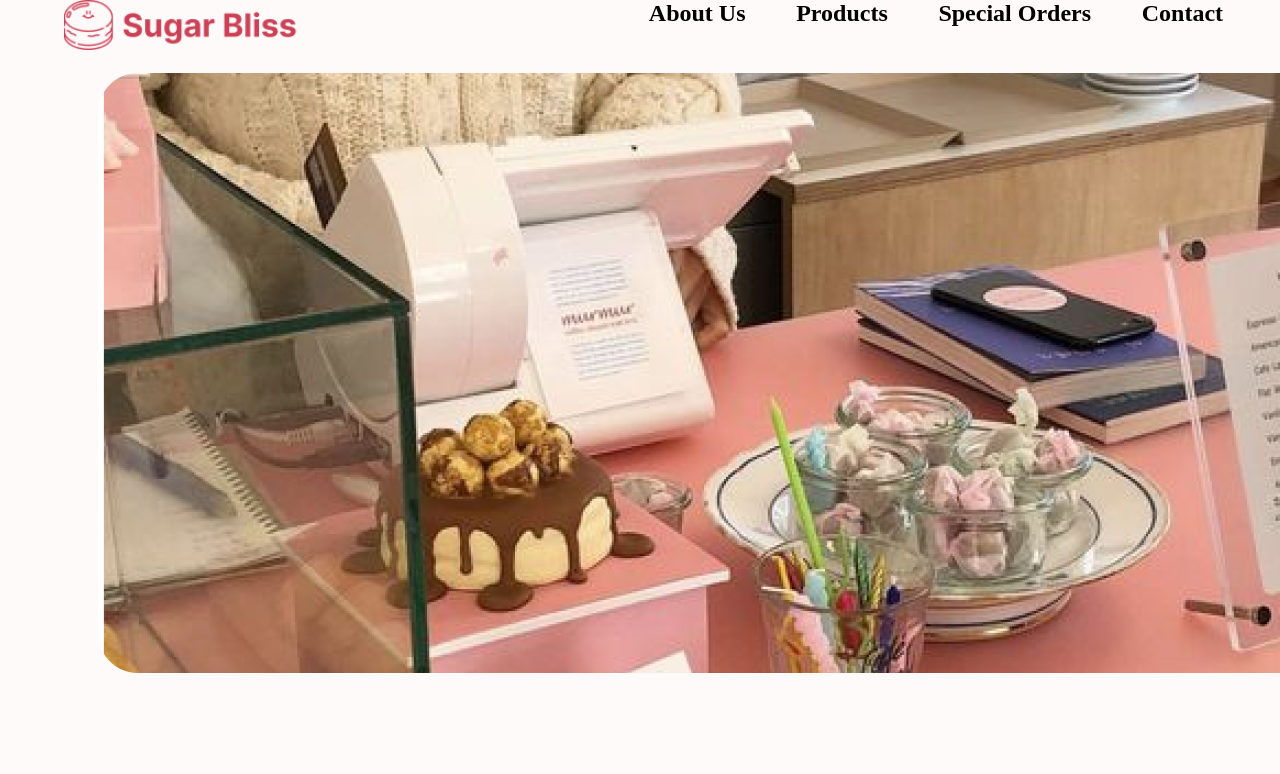
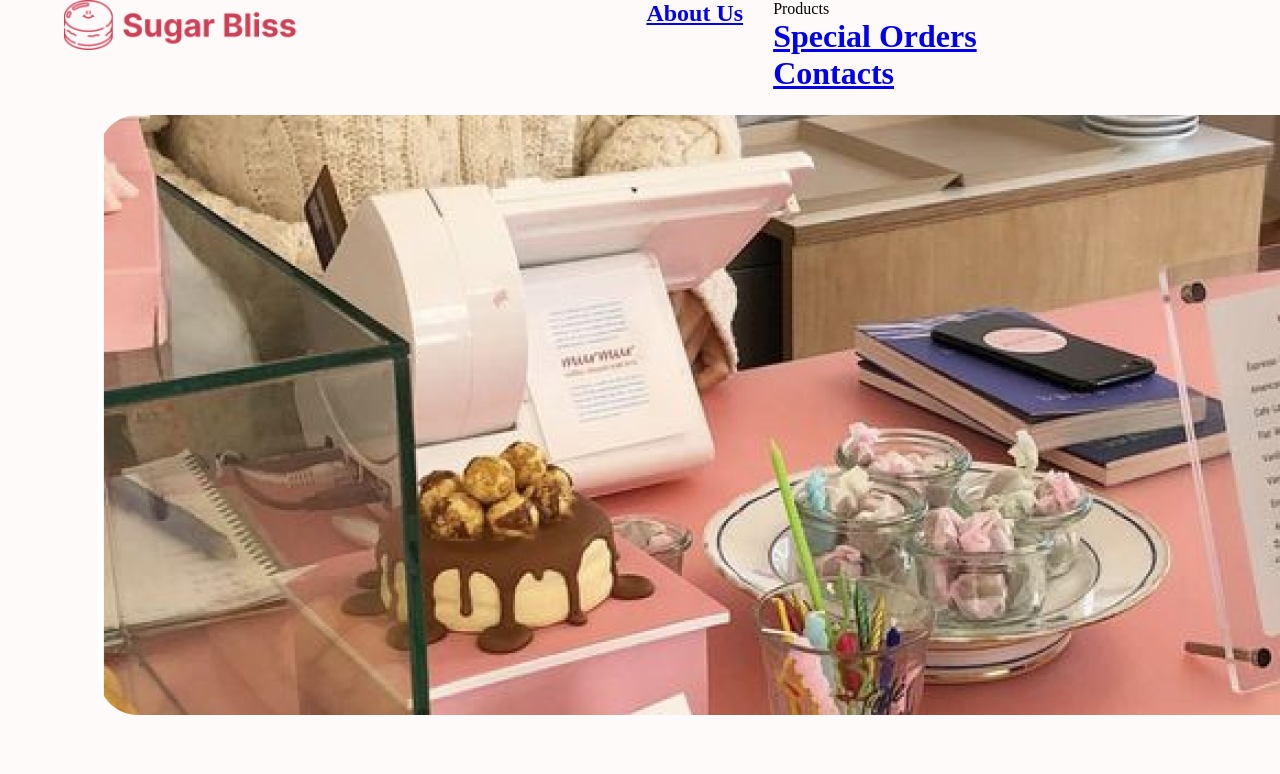
Before and after one commit to Kashish23092004/figma-template, a plain HTML site: page index.html in a window 1280 px wide. Shown: the top 774 px of the page. Drawn offline with Linux system fonts and the light colour scheme.

Commit message:
Update index.html

```diff
--- a/index.html
+++ b/index.html
@@ -10,11 +10,12 @@
       <div class="upper">
     <div class="nav">
       <img src="Logo.png" height="50px">
-      <div class="right"><h1>About&nbspUs</h1>
-        <h1>Products</h1>
-        <h1>Special&nbspOrders</h1>
-        <h1>Contact</h1></div>
-    </div>
+        <div class="right">
+            <h1><a href="https://kashish23092004.github.io/figma-template/">About&nbspUs</a></h1>
+            <h1<a href ="https://kashish23092004.github.io/figma-page3">Products</a></h1>
+            <h1><a href="https://kashish23092004.github.io/figma-page4/">Special&nbspOrders</a></h1>
+            <h1><a href="https://kashish23092004.github.io/figma-page5/">Contacts</a></div>
+        </div>
 
     <div class="div1">
         <div class="img">
```
